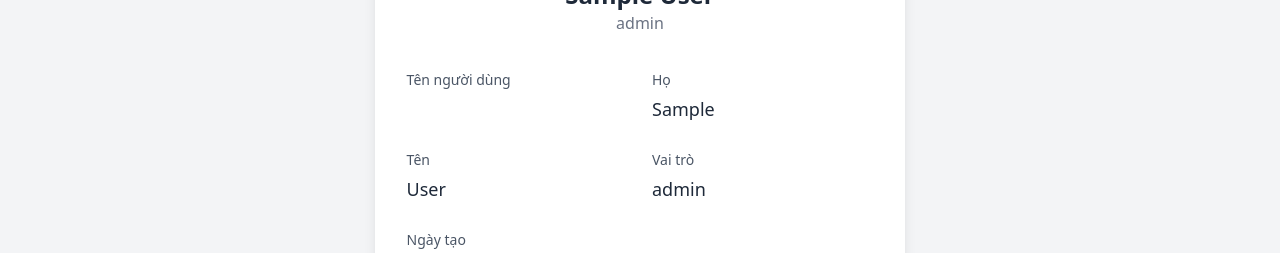
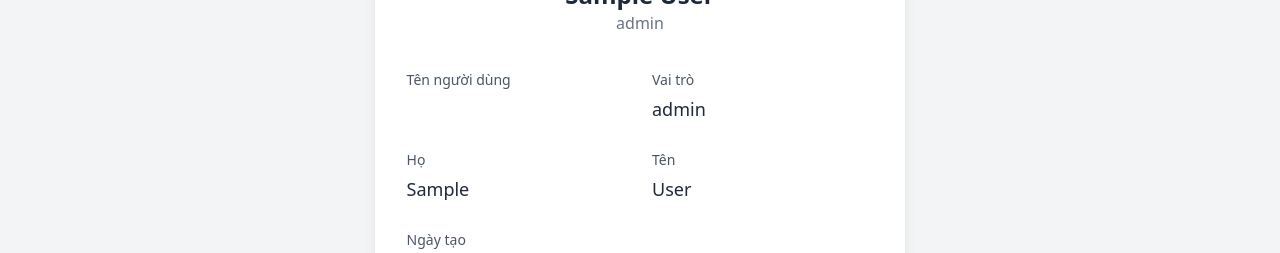
Before and after one commit to TanQuoc-73/Formula1, a Next.js app in the folder frontend/: page /profile in a window 1280 px wide. Shown: the part 365-618 px from the top of the page. Built offline with nearby package versions, Linux system fonts and the light colour scheme; sample sign-in values are in the browser's storage.

Commit message:
fix_profile

```diff
--- a/frontend/src/components/ProfileInfo.tsx
+++ b/frontend/src/components/ProfileInfo.tsx
@@ -15,6 +15,10 @@ export default function ProfileInfo({ user, onEdit, onLogout }: ProfileInfoProps
           <p className="mt-1 text-lg text-gray-800">{user.userName}</p>
         </div>
         <div>
+          <label className="text-sm font-medium text-gray-600">Vai trò</label>
+          <p className="mt-1 text-lg text-gray-800">{user.role}</p>
+        </div>
+        <div>
           <label className="text-sm font-medium text-gray-600">Họ</label>
           <p className="mt-1 text-lg text-gray-800">{user.firstName}</p>
         </div>
@@ -22,10 +26,7 @@ export default function ProfileInfo({ user, onEdit, onLogout }: ProfileInfoProps
           <label className="text-sm font-medium text-gray-600">Tên</label>
           <p className="mt-1 text-lg text-gray-800">{user.lastName}</p>
         </div>
-        <div>
-          <label className="text-sm font-medium text-gray-600">Vai trò</label>
-          <p className="mt-1 text-lg text-gray-800">{user.role}</p>
-        </div>
+
         <div>
           <label className="text-sm font-medium text-gray-600">Ngày tạo</label>
           <p className="mt-1 text-lg text-gray-800">{user.createdAt}</p>
```
